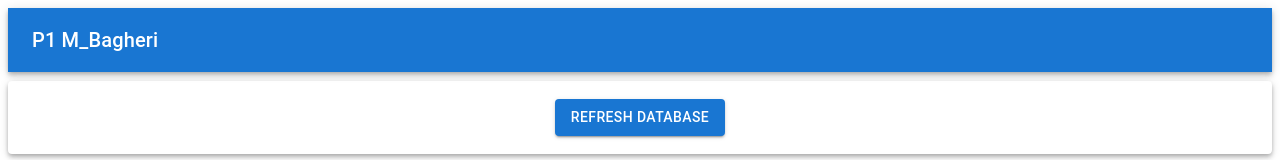
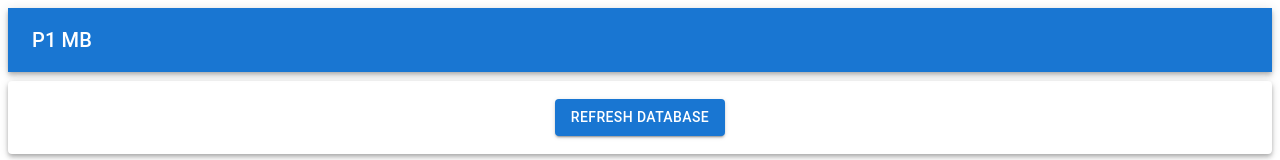
Before and after one commit to MannyBagheri/Travel-Advisories, a React (Vite) app: page / in a window 1280 px wide. Shown: the top 160 px of the page. Built offline with nearby package versions, Linux system fonts and the light colour scheme; some icons are missing.

Commit message:
Adds the menu to the Header

```diff
--- a/src/App.jsx
+++ b/src/App.jsx
@@ -39,7 +39,7 @@ function App() {
   }
 
   return (<>
-    <Header appTitle='P1 M_Bagheri'/>
+    <Header appTitle='P1 MB'/>
 
     <Paper elevation={4} sx={{ marginTop: "0.5em", padding: "1em" }}>
       <Button variant="contained" onClick={refreshDatabase} >Refresh Database</Button>
--- a/src/components/Header.jsx
+++ b/src/components/Header.jsx
@@ -1,10 +1,19 @@
+import { useState } from "react";
+
 import {
   AppBar,
   Toolbar,
   Typography,
+  Menu,
+  MenuItem,
+  IconButton
 } from "@mui/material";
 
+import MenuIcon from "@mui/icons-material/Menu";
+
 const Header = (props) => {
+
+const [anchor, setAnchor] = useState(null);
 
   return (<>
     <AppBar position="sticky">
@@ -12,6 +21,14 @@ const Header = (props) => {
         <Typography variant="h6">
           {props.appTitle}
         </Typography>
+
+        <IconButton color="inherit" onClick={e => setAnchor(e.target)}>
+          <MenuIcon />
+        </IconButton>
+        <Menu anchorEl={anchor} open={Boolean(anchor)} onClose={() => setAnchor(null)}>
+          <MenuItem>Refresh Database</MenuItem>
+        </Menu>
+
       </Toolbar >
     </AppBar >
   </>);
```
